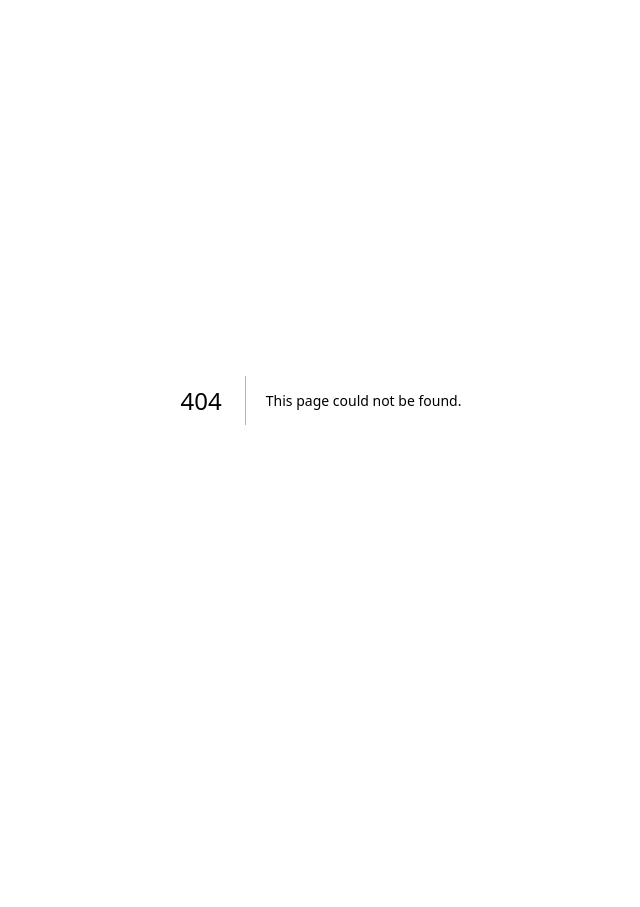
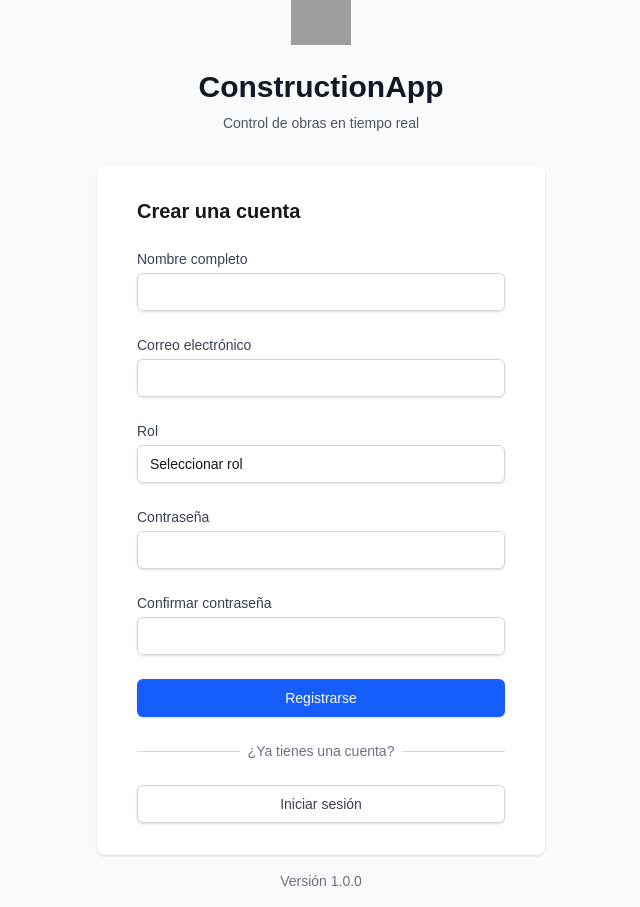
Before and after one commit to scr83/construction-app, a Next.js app: page /auth/register in a window 1280 px wide. Before the commit this address had no page. Shown: the whole page, without its empty margins (319-959 px from the left). Before the commit the page ends 800 px from the top, so only its background shows below. Built offline with nearby package versions, Linux system fonts and the light colour scheme; grey boxes are pictures that could not be loaded.

Commit message:
Mejorar páginas de login y registro con soporte móvil

```diff
--- /dev/null
+++ b/src/app/auth/register/page.tsx
@@ -0,0 +1,203 @@
+'use client';
+
+import { useState } from 'react';
+import Image from 'next/image';
+import Link from 'next/link';
+
+export default function RegisterPage() {
+  const [email, setEmail] = useState('');
+  const [password, setPassword] = useState('');
+  const [confirmPassword, setConfirmPassword] = useState('');
+  const [name, setName] = useState('');
+  const [role, setRole] = useState('');
+  const [isLoading, setIsLoading] = useState(false);
+  const [error, setError] = useState('');
+
+  const handleSubmit = async (e: React.FormEvent) => {
+    e.preventDefault();
+    setError('');
+
+    if (password !== confirmPassword) {
+      setError('Las contraseñas no coinciden');
+      return;
+    }
+
+    setIsLoading(true);
+
+    // Para la versión de prueba, simplemente simularemos el registro
+    try {
+      // Aquí iría la lógica real de registro
+      console.log('Registro simulado:', { email, password, name, role });
+
+      // Simulamos un delay
+      await new Promise(resolve => setTimeout(resolve, 1000));
+
+      // Redirigir a login
+      window.location.href = '/auth/login';
+    } catch (err) {
+      setError('Error al registrar usuario');
+      console.error(err);
+    } finally {
+      setIsLoading(false);
+    }
+  };
+
+  return (
+    <div className="flex flex-col min-h-screen bg-gray-50">
+      <div className="flex-1 flex flex-col justify-center items-center px-4 sm:px-6 lg:px-8">
+        <div className="w-full max-w-md space-y-8">
+          <div className="text-center">
+            <Image
+              src="/construction-icon.svg"
+              alt="ConstructionApp Logo"
+              width={60}
+              height={60}
+              className="mx-auto"
+            />
+            <h2 className="mt-6 text-3xl font-bold text-gray-900">ConstructionApp</h2>
+            <p className="mt-2 text-sm text-gray-600">Control de obras en tiempo real</p>
+          </div>
+
+          <div className="bg-white py-8 px-4 shadow sm:rounded-lg sm:px-10">
+            <h2 className="text-xl font-semibold mb-6">Crear una cuenta</h2>
+
+            {error && (
+              <div className="bg-red-50 border-l-4 border-red-500 p-4 mb-6">
+                <p className="text-sm text-red-700">{error}</p>
+              </div>
+            )}
+
+            <form className="space-y-6" onSubmit={handleSubmit}>
+              <div>
+                <label htmlFor="name" className="block text-sm font-medium text-gray-700">
+                  Nombre completo
+                </label>
+                <div className="mt-1">
+                  <input
+                    id="name"
+                    name="name"
+                    type="text"
+                    autoComplete="name"
+                    required
+                    className="appearance-none block w-full px-3 py-2 border border-gray-300 rounded-md shadow-sm placeholder-gray-400 focus:outline-none focus:ring-blue-500 focus:border-blue-500 sm:text-sm"
+                    value={name}
+                    onChange={(e) => setName(e.target.value)}
+                  />
+                </div>
+              </div>
+
+              <div>
+                <label htmlFor="email" className="block text-sm font-medium text-gray-700">
+                  Correo electrónico
+                </label>
+                <div className="mt-1">
+                  <input
+                    id="email"
+                    name="email"
+                    type="email"
+                    autoComplete="email"
+                    required
+                    className="appearance-none block w-full px-3 py-2 border border-gray-300 rounded-md shadow-sm placeholder-gray-400 focus:outline-none focus:ring-blue-500 focus:border-blue-500 sm:text-sm"
+                    value={email}
+                    onChange={(e) => setEmail(e.target.value)}
+                  />
+                </div>
+              </div>
+
+              <div>
+                <label htmlFor="role" className="block text-sm font-medium text-gray-700">
+                  Rol
+                </label>
+                <div className="mt-1">
+                  <select
+                    id="role"
+                    name="role"
+                    required
+                    className="appearance-none block w-full px-3 py-2 border border-gray-300 rounded-md shadow-sm placeholder-gray-400 focus:outline-none focus:ring-blue-500 focus:border-blue-500 sm:text-sm"
+                    value={role}
+                    onChange={(e) => setRole(e.target.value)}
+                  >
+                    <option value="">Seleccionar rol</option>
+                    <option value="gerencia">Gerencia</option>
+                    <option value="operativo">Operativo</option>
+                  </select>
+                </div>
+              </div>
+
+              <div>
+                <label htmlFor="password" className="block text-sm font-medium text-gray-700">
+                  Contraseña
+                </label>
+                <div className="mt-1">
+                  <input
+                    id="password"
+                    name="password"
+                    type="password"
+                    autoComplete="new-password"
+                    required
+                    className="appearance-none block w-full px-3 py-2 border border-gray-300 rounded-md shadow-sm placeholder-gray-400 focus:outline-none focus:ring-blue-500 focus:border-blue-500 sm:text-sm"
+                    value={password}
+                    onChange={(e) => setPassword(e.target.value)}
+                  />
+                </div>
+              </div>
+
+              <div>
+                <label htmlFor="confirmPassword" className="block text-sm font-medium text-gray-700">
+                  Confirmar contraseña
+                </label>
+                <div className="mt-1">
+                  <input
+                    id="confirmPassword"
+                    name="confirmPassword"
+                    type="password"
+                    required
+                    className="appearance-none block w-full px-3 py-2 border border-gray-300 rounded-md shadow-sm placeholder-gray-400 focus:outline-none focus:ring-blue-500 focus:border-blue-500 sm:text-sm"
+                    value={confirmPassword}
+                    onChange={(e) => setConfirmPassword(e.target.value)}
+                  />
+                </div>
+              </div>
+
+              <div>
+                <button
+                  type="submit"
+                  disabled={isLoading}
+                  className="w-full flex justify-center py-2 px-4 border border-transparent rounded-md shadow-sm text-sm font-medium text-white bg-blue-600 hover:bg-blue-700 focus:outline-none focus:ring-2 focus:ring-offset-2 focus:ring-blue-500 disabled:bg-blue-300"
+                >
+                  {isLoading ? 'Registrando...' : 'Registrarse'}
+                </button>
+              </div>
+            </form>
+
+            <div className="mt-6">
+              <div className="relative">
+                <div className="absolute inset-0 flex items-center">
+                  <div className="w-full border-t border-gray-300" />
+                </div>
+                <div className="relative flex justify-center text-sm">
+                  <span className="px-2 bg-white text-gray-500">
+                    ¿Ya tienes una cuenta?
+                  </span>
+                </div>
+              </div>
+
+              <div className="mt-6">
+                <Link
+                  href="/auth/login"
+                  className="w-full flex justify-center py-2 px-4 border border-gray-300 rounded-md shadow-sm text-sm font-medium text-gray-700 bg-white hover:bg-gray-50 focus:outline-none focus:ring-2 focus:ring-offset-2 focus:ring-blue-500"
+                >
+                  Iniciar sesión
+                </Link>
+              </div>
+            </div>
+          </div>
+        </div>
+      </div>
+
+      <footer className="py-4 text-center text-sm text-gray-500">
+        <p>Versión 1.0.0</p>
+      </footer>
+    </div>
+  );
+}
--- a/src/app/page.tsx
+++ b/src/app/page.tsx
@@ -6,6 +6,7 @@ export default function LandingPage() {
   return (
     <div className="flex flex-col min-h-screen bg-background">
       {/* Header */}
+      // Modificar la sección del header en page.tsx para incluir botones en versión móvil
 <header className="py-6 px-4 border-b border-border">
   <div className="container mx-auto flex justify-between items-center">
     <div className="flex items-center gap-3">
@@ -32,6 +33,22 @@ export default function LandingPage() {
         Registrarse
       </Link>
     </div>
+  </div>
+
+  {/* Añadir botones móviles */}
+  <div className="mt-4 flex md:hidden items-center gap-4 justify-center">
+    <Link
+      href="/auth/login"
+      className="flex-1 text-center py-2 px-4 border border-gray-300 rounded-md shadow-sm text-sm font-medium text-gray-700 bg-white"
+    >
+      Iniciar sesión
+    </Link>
+    <Link
+      href="/auth/register"
+      className="flex-1 text-center py-2 px-4 rounded-md shadow-sm text-sm font-medium text-white bg-blue-600"
+    >
+      Registrarse
+    </Link>
   </div>
 </header>
 
```
Lines whose indentation alone changed are shown as unchanged.
